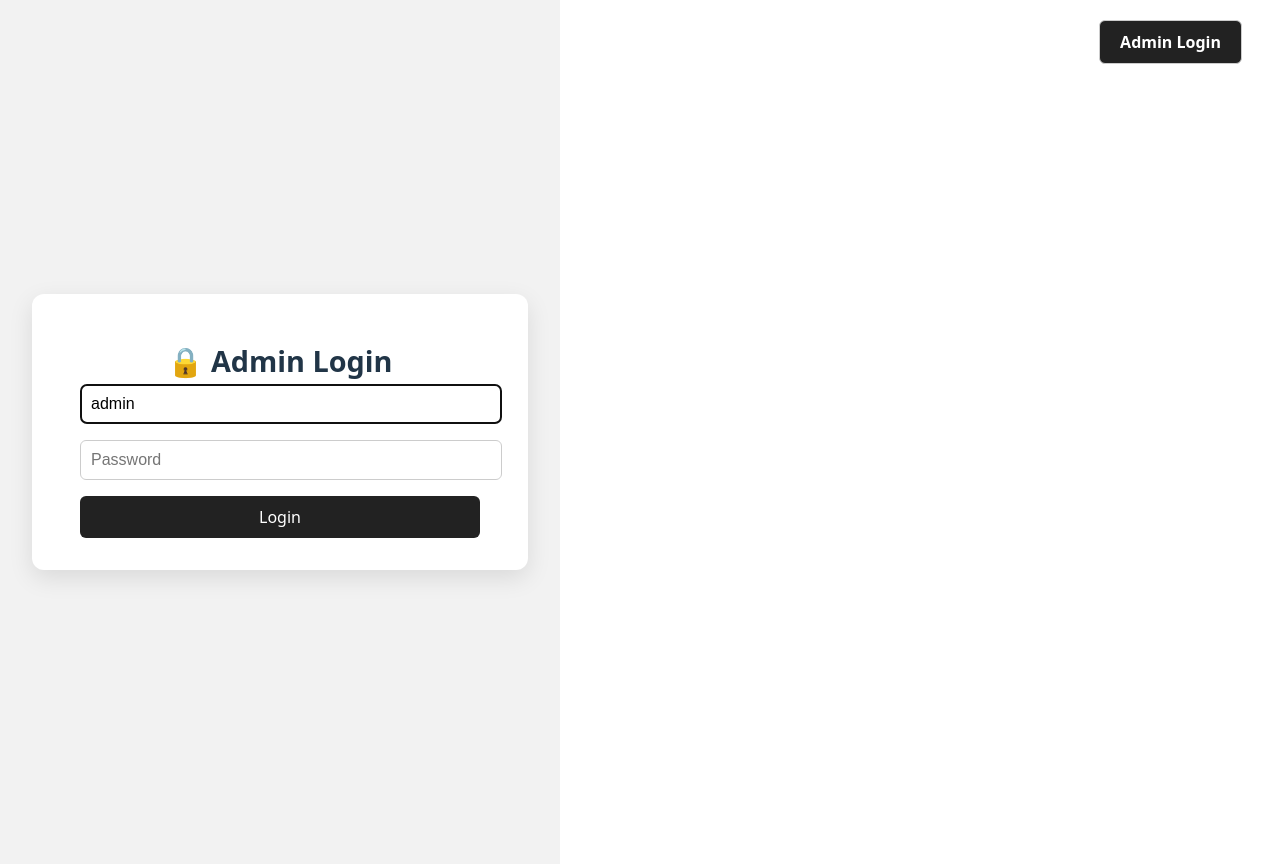
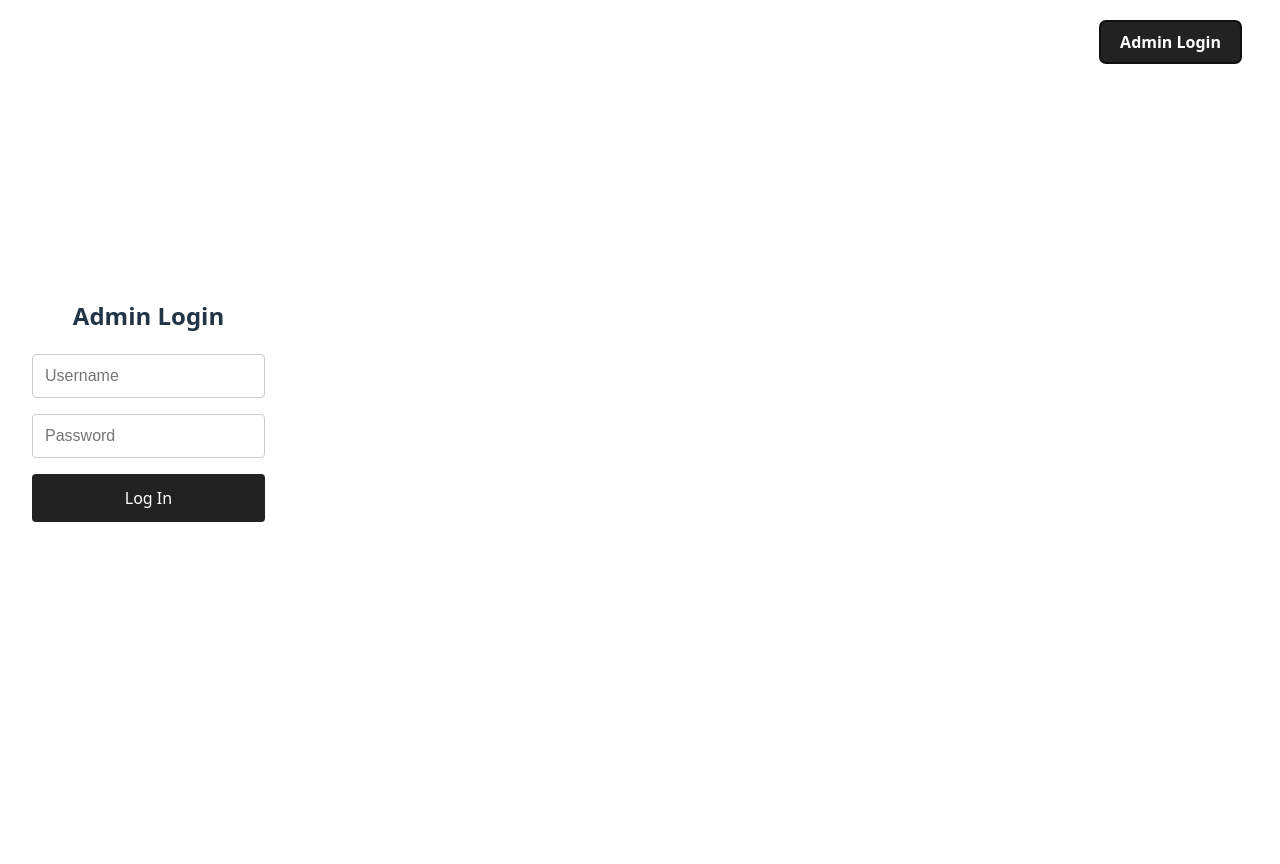
Before and after one commit to Nainikas/ai-interview, a React (Vite) app in the folder frontend/: page / in a window 1280 px wide. Both pictures are taken after a click on the button "Admin Login". After the commit the page ends 800 px from the top, so only its background shows below. Built offline with nearby package versions, Linux system fonts and the light colour scheme; no server answers.

Commit message:
Update AdminLogin.jsx

```diff
--- a/frontend/src/components/AdminLogin.jsx
+++ b/frontend/src/components/AdminLogin.jsx
@@ -1,119 +1,65 @@
 // src/components/AdminLogin.jsx
 import React, { useState } from "react";
-import api from "../api"; // your axios/fetch wrapper
 
 export default function AdminLogin({ onLogin }) {
-  const [username, setUsername] = useState("admin");
+  const [username, setUsername] = useState("");
   const [password, setPassword] = useState("");
-  const [submitting, setSubmitting] = useState(false);
-  const [error, setError] = useState(null);
+  const [error, setError]       = useState(null);
+  const BACKEND = import.meta.env.VITE_BACKEND_URL;
 
-  const handleSubmit = async (e) => {
+  async function handleSubmit(e) {
     e.preventDefault();
-    if (!username || !password) {
-      setError("Username and password are required.");
-      return;
-    }
-
-    setSubmitting(true);
-    setError(null);
-
-    // Build Basic auth header
-    const token = btoa(`${username}:${password}`);
-    const authHeader = `Basic ${token}`;
+    const authHeader = "Basic " + btoa(`${username}:${password}`);
 
     try {
-      // Try hitting a protected endpoint
-      await api.get("/admin/interview-sessions", {
-        headers: { Authorization: authHeader }
+      // Try fetching the protected sessions endpoint to verify credentials
+      const res = await fetch(`${BACKEND}/admin/interview-sessions`, {
+        headers: { Authorization: authHeader },
       });
-      // Success! Pass the header up so your app can use it.
+      if (!res.ok) {
+        throw new Error(`${res.status}`);
+      }
+
+      // Success → persist the header and notify App
+      localStorage.setItem("ADMIN_AUTH", authHeader);
       onLogin(authHeader);
-    } catch (err) {
-      console.error("Admin login failed", err);
-      setError("Invalid credentials or no access.");
-    } finally {
-      setSubmitting(false);
+    } catch {
+      setError("Invalid username or password");
     }
-  };
+  }
 
   return (
     <div style={styles.container}>
-      <form onSubmit={handleSubmit} style={styles.card}>
-        <h1 style={styles.heading}>🔒 Admin Login</h1>
+      <h2>Admin Login</h2>
+      <form onSubmit={handleSubmit} style={styles.form}>
         <input
+          style={styles.input}
           type="text"
           placeholder="Username"
           value={username}
           onChange={e => setUsername(e.target.value)}
-          style={styles.input}
-          autoFocus
+          required
         />
         <input
+          style={styles.input}
           type="password"
           placeholder="Password"
           value={password}
           onChange={e => setPassword(e.target.value)}
-          style={styles.input}
+          required
         />
-        <button type="submit" style={styles.button} disabled={submitting}>
-          {submitting ? "Logging in…" : "Login"}
+        <button style={styles.button} type="submit">
+          Log In
         </button>
-        {error && <p style={styles.error}>{error}</p>}
+        {error && <p style={{ color: "red" }}>{error}</p>}
       </form>
     </div>
   );
 }
 
-
 const styles = {
-  container: {
-    minHeight: "100vh",
-    background: "#f2f2f2",
-    display: "flex",
-    justifyContent: "center",
-    alignItems: "center",
-    padding: "2rem",
-  },
-  card: {
-    background: "#fff",
-    padding: "2rem 3rem",
-    borderRadius: 12,
-    boxShadow: "0 8px 24px rgba(0,0,0,0.1)",
-    textAlign: "center",
-    maxWidth: 400,
-    width: "100%",
-  },
-  heading: {
-    fontSize: "1.8rem",
-    marginBottom: "0.5rem",
-  },
-  subheading: {
-    color: "#666",
-    fontSize: "0.95rem",
-    marginBottom: "1.5rem",
-  },
-  input: {
-    width: "100%",
-    padding: "10px",
-    fontSize: "1rem",
-    marginBottom: "1rem",
-    borderRadius: 6,
-    border: "1px solid #ccc",
-  },
-  button: {
-    width: "100%",
-    padding: "10px",
-    fontSize: "1rem",
-    background: "#222",
-    color: "#fff",
-    border: "none",
-    borderRadius: 6,
-    cursor: "pointer",
-  },
-  error: {
-    marginTop: "1rem",
-    color: "#b00020",
-    fontWeight: "bold",
-  },
+  container: { padding: "2rem", maxWidth: 320, margin: "3rem auto", textAlign: "center" },
+  form:      { display: "flex", flexDirection: "column", gap: "1rem" },
+  input:     { padding: "0.75rem", fontSize: "1rem", borderRadius: 4, border: "1px solid #ccc" },
+  button:    { padding: "0.75rem", fontSize: "1rem", borderRadius: 4, background: "#222", color: "#fff", cursor: "pointer" },
 };
```
